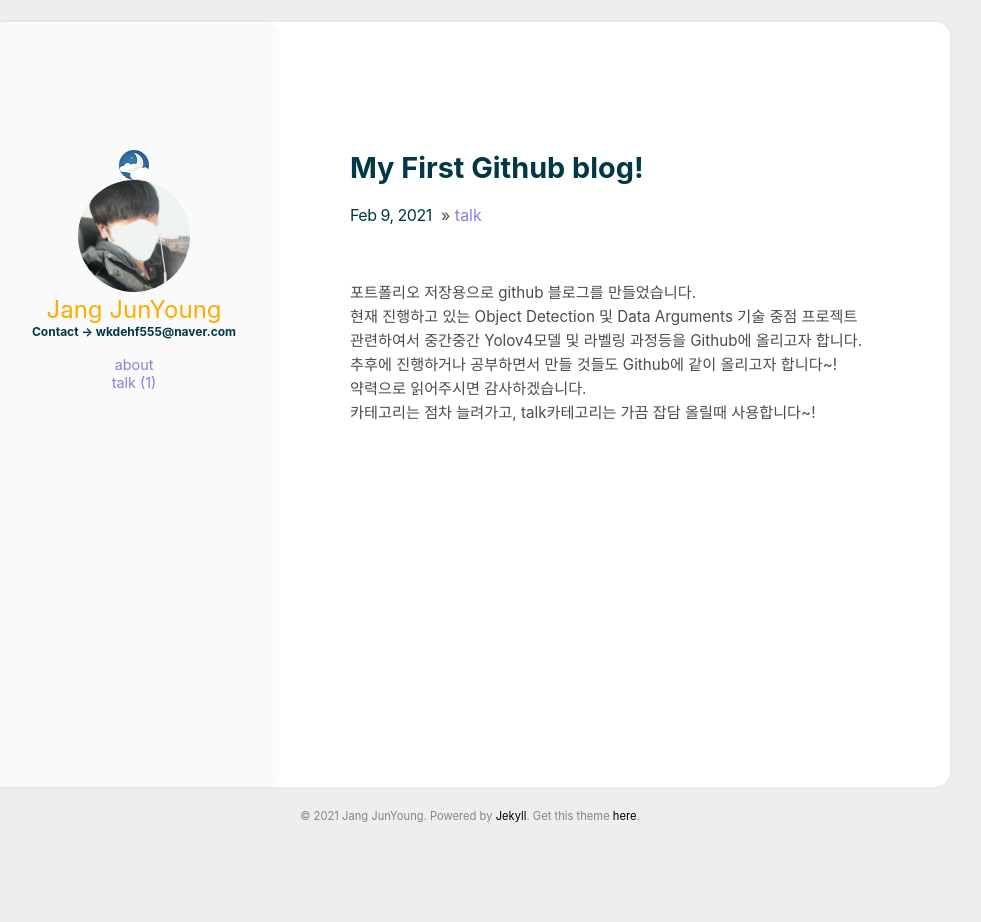
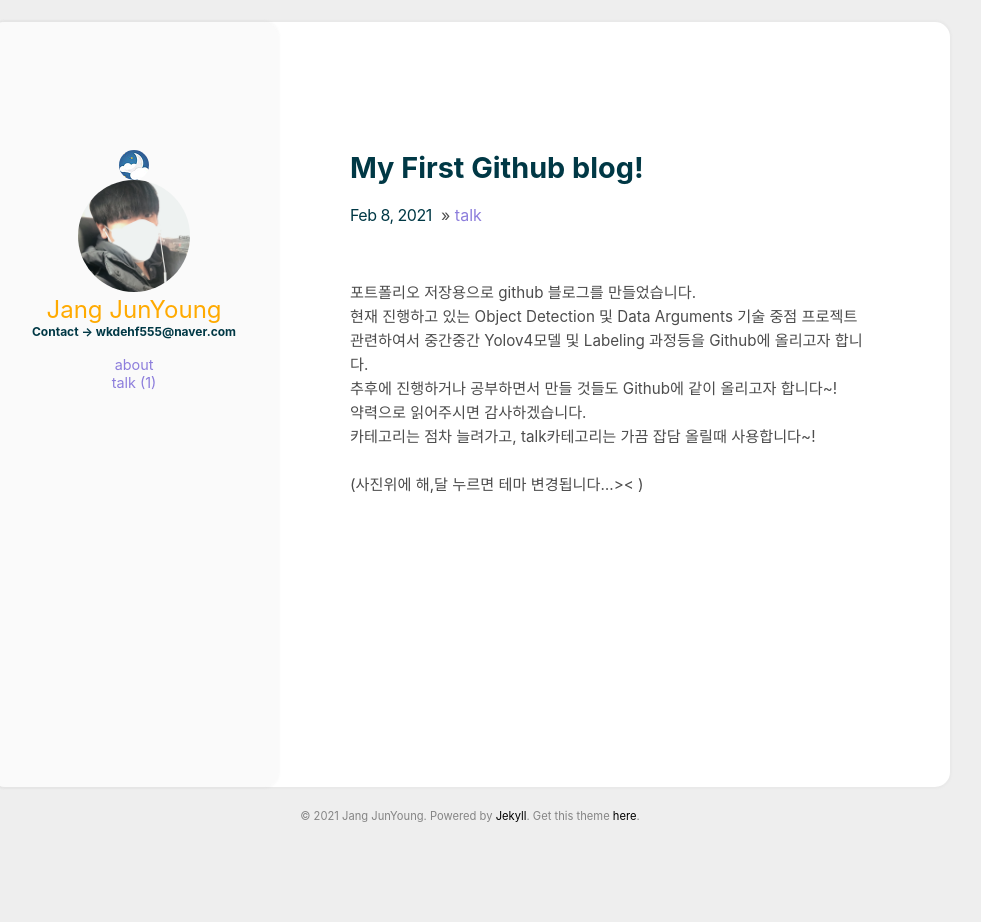
Before and after one commit to junyoung9696/junyoung9696.github.io, a Jekyll site: the page built from _posts/2021-02-08-t1.md, in a window 1280 px wide. Shown: the whole page, without its empty margins (170-1151 px from the left). Built offline with Jekyll 4.4.1, drawn with Linux system fonts in a browser that asks for light colours.

```diff
--- a/_posts/2021-02-09-t1.md
+++ b/_posts/2021-02-08-t1.md
@@ -8,10 +8,13 @@ comments: true
 <br>
 현재 진행하고 있는 Object Detection 및 Data Arguments 기술 중점 프로젝트
 <br>
-관련하여서 중간중간 Yolov4모델 및 라벨링 과정등을 Github에 올리고자 합니다.
+관련하여서 중간중간 Yolov4모델 및 Labeling 과정등을 Github에 올리고자 합니다.
 <br>
 추후에 진행하거나 공부하면서 만들 것들도 Github에 같이 올리고자 합니다~!
 <br>
 약력으로 읽어주시면 감사하겠습니다.
 <br>
 카테고리는 점차 늘려가고, talk카테고리는 가끔 잡담 올릴때 사용합니다~!
+<br>
+<br>
+(사진위에 해,달 누르면 테마 변경됩니다...>< )
```
